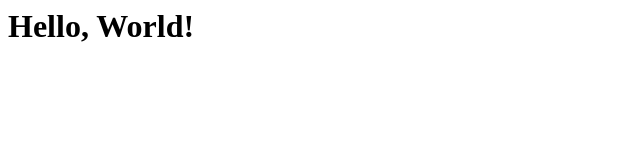
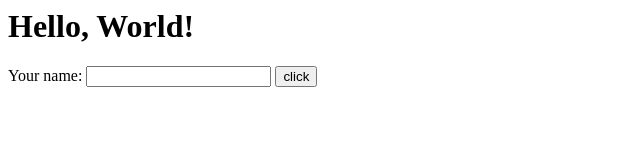
Before and after one commit to hess22k/hess22k.github.io, a plain HTML site: page index.html in a window 1280 px wide. Shown: the whole page, without its empty margins (0-640 px from the left). Drawn offline with Linux system fonts and the light colour scheme.

Commit message:
Update index.html

```diff
--- a/index.html
+++ b/index.html
@@ -1,8 +1,15 @@
 <html>
   <head>
     <title>Welcome!</title>
+    <script type="text/javascript" src="hello.js"></script>
   </head>
   <body>
     <h1>Hello, World!</h1>
+    <form>
+        <label for="yourname">Your name:</label>
+        <input type="text" id="yourname" name="yourname">
+        <input type="button" value="click" onclick="greet()"/>
+    </form>
+    <p id="demo"></p>
   </body>
 </html>
```
